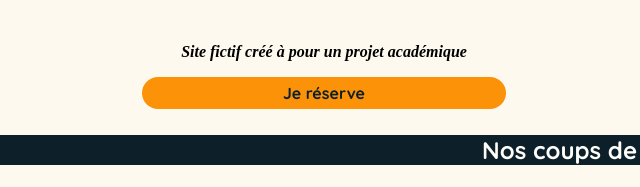
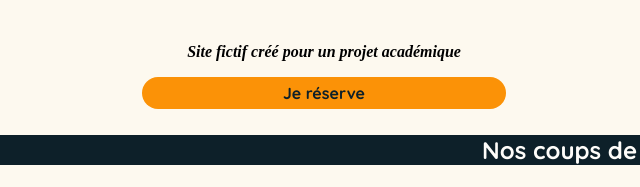
Before and after one commit to Lucie-Co/DreamHomeProject.github.io, a plain HTML site: page index.html in a window 1280 px wide. Shown: the part 382-569 px from the top of the page, 44-684 px from the left. Drawn offline with Linux system fonts and the light colour scheme; a web font is replaced by a local one.

Commit message:
commentaire: site fictif

```diff
--- a/index.html
+++ b/index.html
@@ -37,7 +37,7 @@
         <section class="section-accroche">
             <div class="accroche-left">
                 <q>Découvrez des lieux insolites et évadez-vous avec DreamHome.</q>
-                <p><i>Site fictif créé à pour un projet académique</i></p>
+                <p><i>Site fictif créé pour un projet académique</i></p>
                 <button type="button"><a title="Formulaire de reservation" href="formulaires/reservation_form.html">Je réserve</a></button>
             </div>
             <div class="accroche-right">
```
